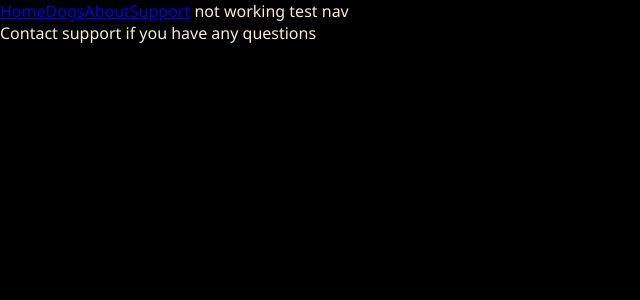
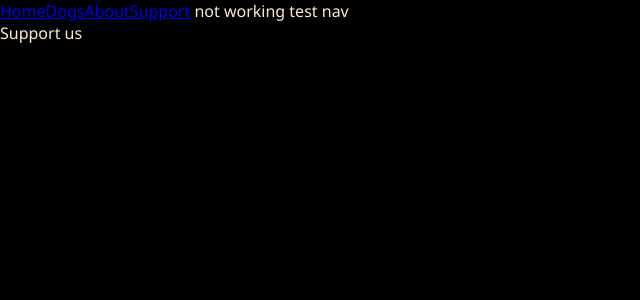
Before and after one commit to Dead-Reaven/Big-lapa, a React (Vite) app: page /Big-lapa/support in a window 1280 px wide. Shown: the top 300 px of the page, without its empty margins (0-640 px from the left). Built offline with nearby package versions, Linux system fonts and the light colour scheme.

Commit message:
changed support component text

```diff
--- a/src/Pages/Support.tsx
+++ b/src/Pages/Support.tsx
@@ -1,7 +1,7 @@
 function Support() {
   return (
     <div>
-      <p>Contact support if you have any questions</p>
+      <p>Support us</p>
     </div>
   )
 }
```
